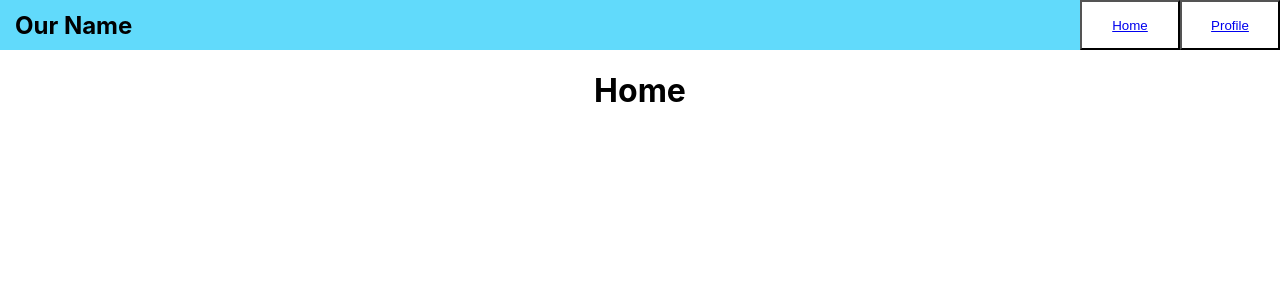
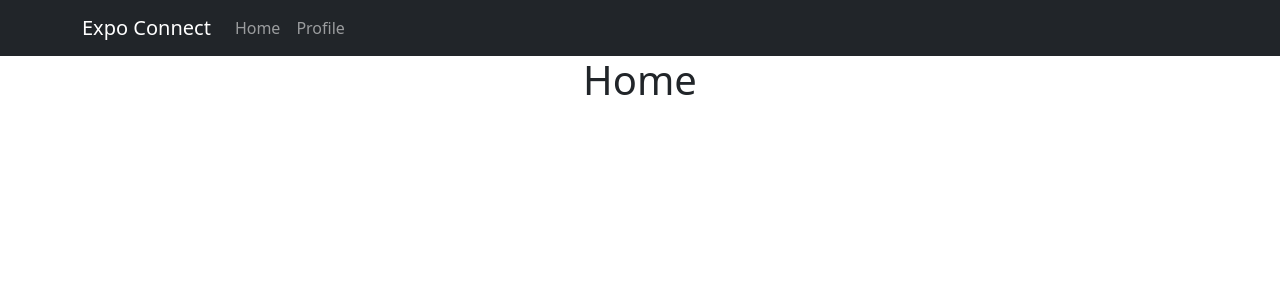
Before and after one commit to chan-cheuk-hin/rmit-hackathon, a React (Create React App) app in the folder react/: page / in a window 1280 px wide. Shown: the top 300 px of the page. Built offline with nearby package versions, Linux system fonts and the light colour scheme.

Commit message:
converted navbar to bootstrap

```diff
--- a/react/package.json
+++ b/react/package.json
@@ -6,7 +6,9 @@
     "@testing-library/jest-dom": "^5.17.0",
     "@testing-library/react": "^13.4.0",
     "@testing-library/user-event": "^13.5.0",
+    "bootstrap": "^5.3.3",
     "react": "^18.3.1",
+    "react-bootstrap": "^2.10.4",
     "react-dom": "^18.3.1",
     "react-router-dom": "^6.26.2",
     "react-scripts": "5.0.1",
--- a/react/src/App.css
+++ b/react/src/App.css
@@ -37,7 +37,7 @@
   }
 }
 /* -------------- navBar ------------------ */
-.navBar {
+/* .navBar {
   width: 100vw;
   height: 50px;
   background-color: #61dafb;
@@ -56,10 +56,4 @@
   background-color: white;
   height: 100%  ;
   width: 100%;
-}
-
-.navLogo {
-  align-self: center;
-  justify-self: start;
-  margin: 15px;
-}
+} */
--- a/react/src/components/navBar.jsx
+++ b/react/src/components/navBar.jsx
@@ -1,20 +1,21 @@
 import { Link } from "react-router-dom";
+import React from 'react';
+import Container from 'react-bootstrap/Container';
+import Nav from 'react-bootstrap/Nav';
+import Navbar from 'react-bootstrap/Navbar';
 
-const Navbar = () => {
+const NavBar = () => {
   return (
-    <nav className="navBar">
-        <div className="gridContainer">
-            <h1 className="navLogo">Our Name</h1>
-            <button className="navButton">
-                <Link to="/home">Home</Link>
-            </button>
-            <button className="navButton">
-            <Link to="/profile">Profile</Link>
-            </button>
-        </div>
+    <Navbar bg="dark" data-bs-theme="dark">
+        <Container>
+        <Navbar.Brand href="home">Expo Connect</Navbar.Brand>
+        <Nav className="me-auto">
+            <Nav.Link href="home">Home</Nav.Link>
+            <Nav.Link href="profile">Profile</Nav.Link>
+        </Nav>
+        </Container>
+    </Navbar>
+  );
+};
 
-    </nav>
-  );
-}
-
-export default Navbar
+export default NavBar;
--- a/react/src/index.js
+++ b/react/src/index.js
@@ -4,6 +4,7 @@
 import App from './App';
 import reportWebVitals from './reportWebVitals';
 import { BrowserRouter } from 'react-router-dom';
+import 'bootstrap/dist/css/bootstrap.min.css';
 
 const root = ReactDOM.createRoot(document.getElementById('root'));
 root.render(
```
Also changed, not shown: react/src/NavBar.css (added), 1 other file (tests, documents, lock files or other folders).
